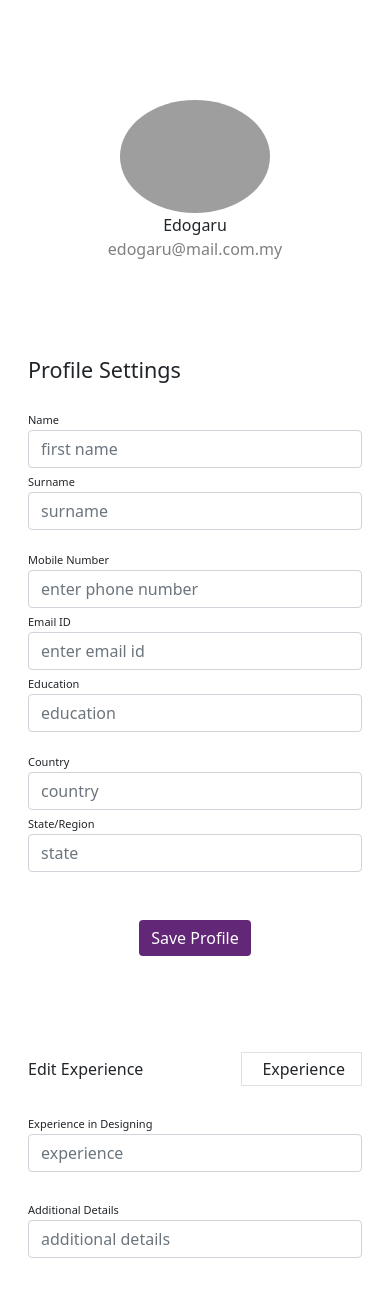
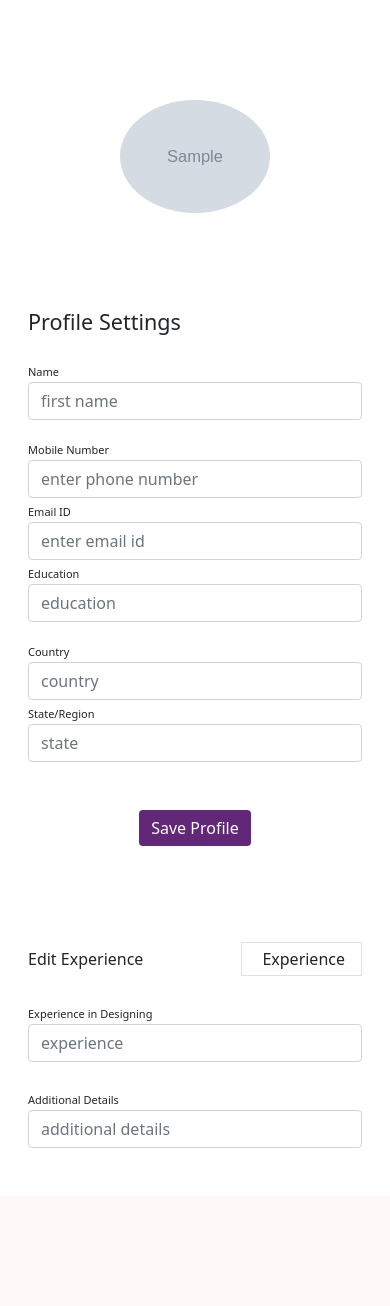
Before and after one commit to SurajRaika/FlaskBlog, a Python web app: template templates/account.html in a window 390 px wide. Shown: the part 58-1364 px from the top of the page. After the commit the page ends 1206 px from the top, so only its background shows below. Run offline with Jinja, Linux system fonts and the light colour scheme; the template is opened without the code that fills it: most values are stand-ins (such as "Sample title", 1, 10 or a date in 2020); grey boxes marked "Sample" are stand-in pictures; grey boxes are pictures that could not be loaded.

Commit message:
BlogFlask3.4
we added the default image to the account page

```diff
--- a/routes.py
+++ b/routes.py
@@ -3,7 +3,6 @@
 from FlaskBlog.form import RegistrationForm , LoginForm
 from FlaskBlog.models import User , Post
 from flask_login import login_user , current_user , logout_user , login_required
-
 data = [
     {'author':'Suraj','title':'Not What you think in machine learning','content':'As we know guys that today everyyyyyyyy one is waitingggggg for some ......','date_posted':'April 20 2020'}
     ,{'author':'Ravi','title':'Lorem, ipsum dolor.','content':'Lorem, ipsum dolor sit amet consectetur adipisicing elit. Sunt, dolorum.','date_posted':'march 20 2020'}
@@ -65,4 +64,6 @@
 @app.route("/account")
 @login_required                       # decorator
 def account():
-    return render_template('account.html', title='Account')
+    curr_profile_picture=url_for('static',filename='profile_pic/'+ (current_user.image_file))
+    # print(current_user.username)
+    return render_template('account.html', title='Account',curr_profile_picture=curr_profile_picture)
--- a/templates/account.html
+++ b/templates/account.html
@@ -7,7 +7,11 @@
 <div class="container rounded bg-white  wrapper_container_Account">
     <div class="row">
         <div class="col-md-3 border-right">
-            <div class="d-flex flex-column align-items-center text-center p-3 py-5"><img class="rounded-circle mt-5" width="150px" src="https://st3.depositphotos.com/15648834/17930/v/600/depositphotos_179308454-stock-illustration-unknown-person-silhouette-glasses-profile.jpg"><span class="font-weight-bold">Edogaru</span><span class="text-black-50">edogaru@mail.com.my</span><span> </span></div>
+            <div class="d-flex flex-column align-items-center text-center p-3 py-5">
+                <img class="rounded-circle mt-5" width="150px" src="{{ curr_profile_picture }}">
+                <span class="font-weight-bold">{{current_user.username}}</span>
+                <span class="text-black-50">{{current_user.email}}</span><span> </span>
+            </div>
         </div>
         <div class="col-md-5 border-right">
             <div class="p-3 py-5">
@@ -15,12 +19,11 @@
                     <h4 class="text-right">Profile Settings</h4>
                 </div>
                 <div class="row mt-2">
-                    <div class="col-md-6"><label class="labels">Name</label><input type="text" class="form-control" placeholder="first name" value={{current_user.username}}></div>
-                    <div class="col-md-6"><label class="labels">Surname</label><input type="text" class="form-control" value="" placeholder="surname"></div>
+                    <div class="col-md-6"><label class="labels">Name</label><input type="text" class="form-control" placeholder="first name" value="{{current_user.username}}"></div>
                 </div>
                 <div class="row mt-3">
                     <div class="col-md-12"><label class="labels">Mobile Number</label><input type="text" class="form-control" placeholder="enter phone number" value=""></div>
-                    <div class="col-md-12"><label class="labels">Email ID</label><input type="text" class="form-control" placeholder="enter email id" value=""></div>
+                    <div class="col-md-12"><label class="labels">Email ID</label><input type="text" class="form-control" placeholder="enter email id" value="{{current_user.email}}"></div>
                     <div class="col-md-12"><label class="labels">Education</label><input type="text" class="form-control" placeholder="education" value=""></div>
                 </div>
                 <div class="row mt-3">
```
Also changed, not shown: form.py (+5 -2 lines), templates/registration.html (+0 -15 lines), site.db, static/profile_pic/default.jpg (added).
